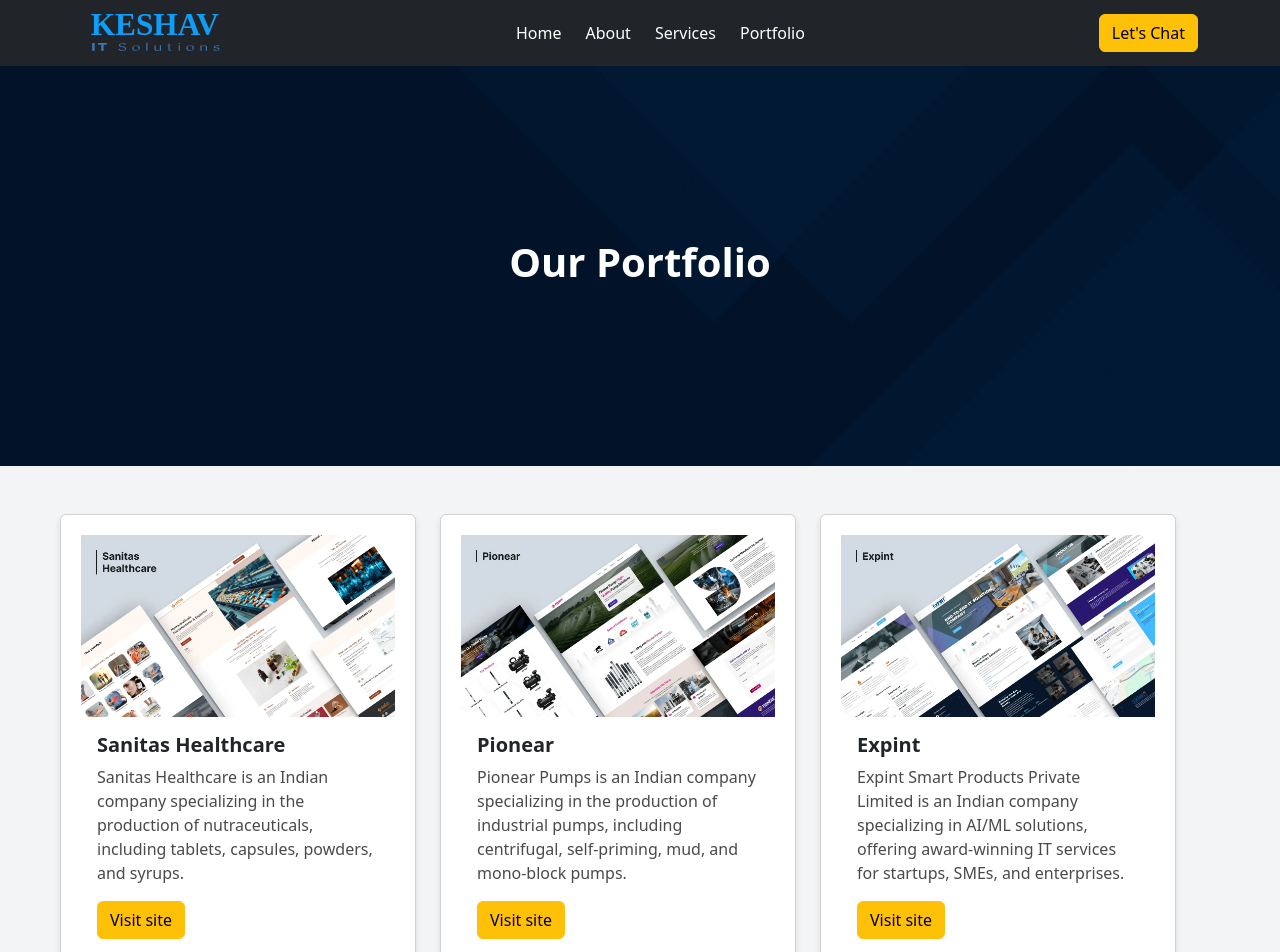
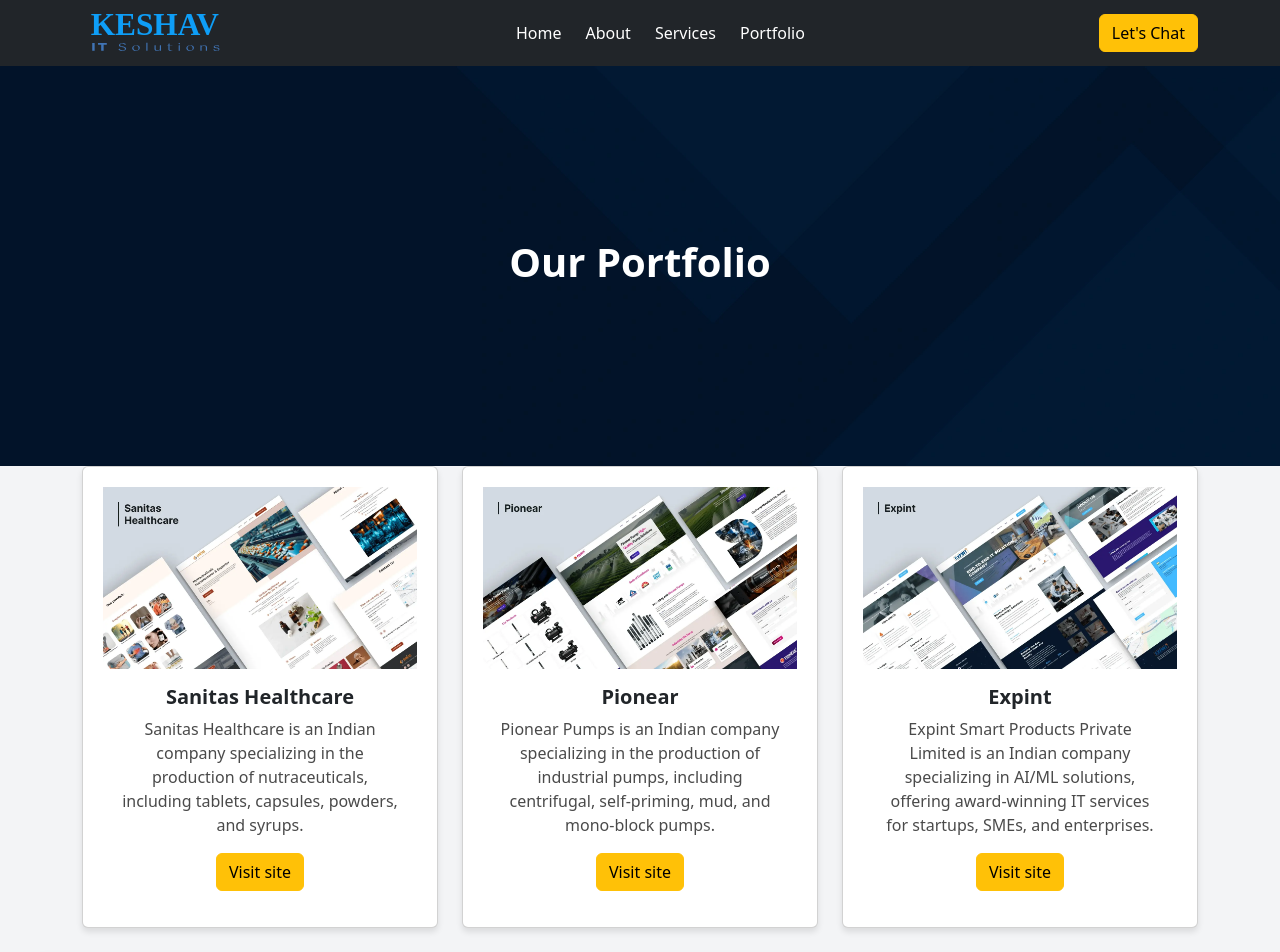
Before and after one commit to Keshavsingh0811/company, a Next.js app: page /portfolio in a window 1280 px wide. Shown: the top 952 px of the page. Built offline with nearby package versions, Linux system fonts and the light colour scheme.

Commit message:
optimize portfolio page

```diff
--- a/feature/Portfolio/Portfolio.js
+++ b/feature/Portfolio/Portfolio.js
@@ -11,18 +11,18 @@
           <h1 className="hero-title">Our Portfolio</h1>
         </section>
 
-        <div className="container mx-5 mt-5">
+        <div className="container">
           <div className="row">
             {/* First Card */}
-            <div className="col-lg-4 col-md-6 mb-4">
+            <div className="col-lg-4 col-md-6 col-sm-12 mb-4">
               <div className="card">
                 <img
                   src="/one.jpg"
                   alt="Sanitas Healthcare"
-                  className="img-fluid custom-image"
+                  className="img-fluid"
                   style={{ width: "100%", height: "auto" }}
                 />
-                <div className="card-body">
+                <div className="card-body text-center">
                   <h5 className="card-title">Sanitas Healthcare</h5>
                   <p className="card-text">
                     Sanitas Healthcare is an Indian company specializing in the
@@ -37,15 +37,15 @@
             </div>
 
             {/* Second Card */}
-            <div className="col-lg-4 col-md-6 mb-4">
+            <div className="col-lg-4 col-md-6 col-sm-12 mb-4">
               <div className="card">
                 <img
                   src="/two.jpg"
                   alt="Pionear"
-                  className="img-fluid custom-image"
+                  className="img-fluid"
                   style={{ width: "100%", height: "auto" }}
                 />
-                <div className="card-body">
+                <div className="card-body text-center">
                   <h5 className="card-title">Pionear</h5>
                   <p className="card-text">
                     Pionear Pumps is an Indian company specializing in the
@@ -60,15 +60,15 @@
             </div>
 
             {/* Third Card */}
-            <div className="col-lg-4 col-md-6 mb-4">
+            <div className="col-lg-4 col-md-6 col-sm-12 mb-4">
               <div className="card">
                 <img
                   src="/three.jpg"
                   alt="Expint"
-                  className="img-fluid custom-image"
+                  className="img-fluid"
                   style={{ width: "100%", height: "auto" }}
                 />
-                <div className="card-body">
+                <div className="card-body text-center">
                   <h5 className="card-title">Expint</h5>
                   <p className="card-text">
                     Expint Smart Products Private Limited is an Indian company
```
